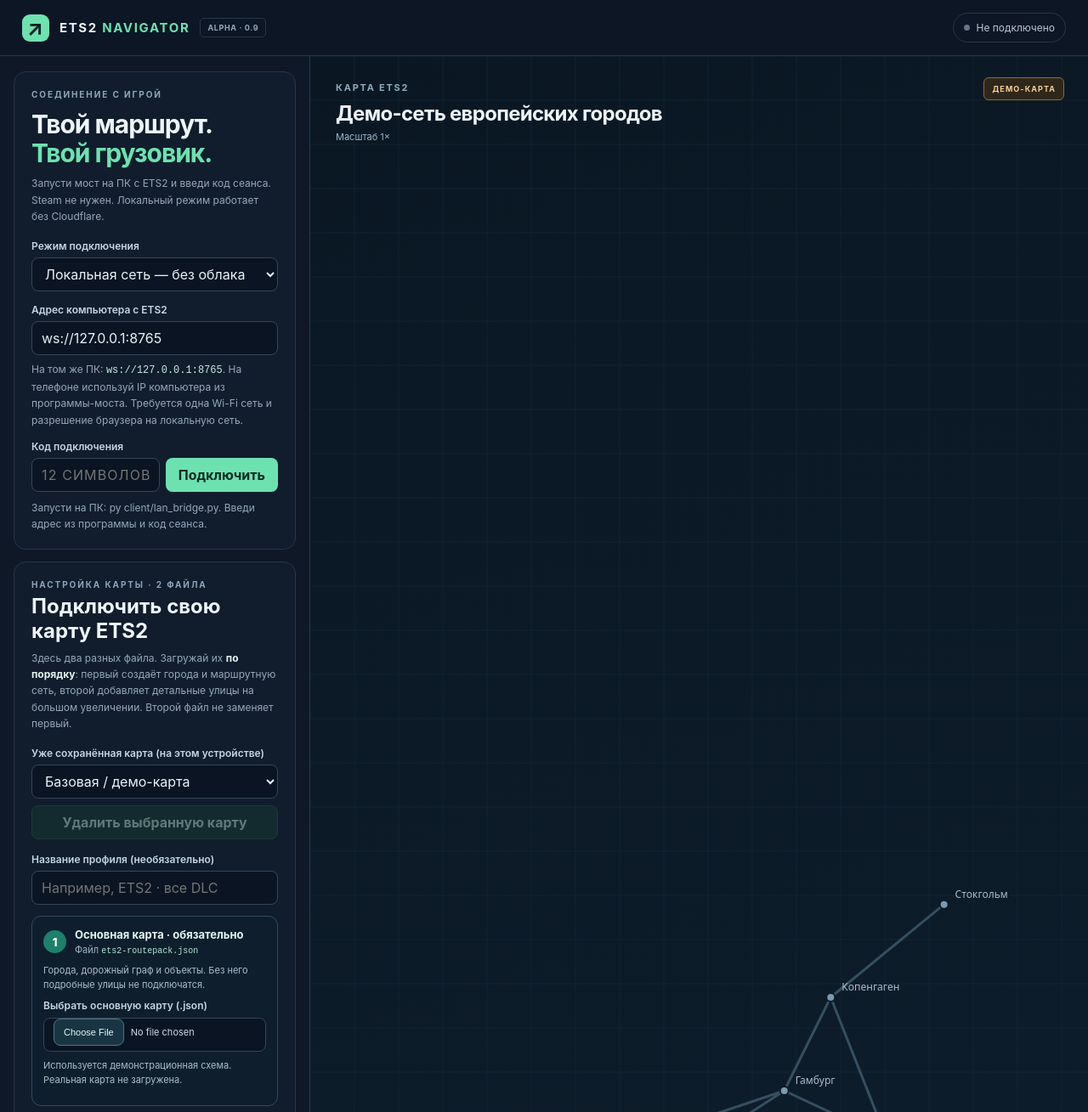
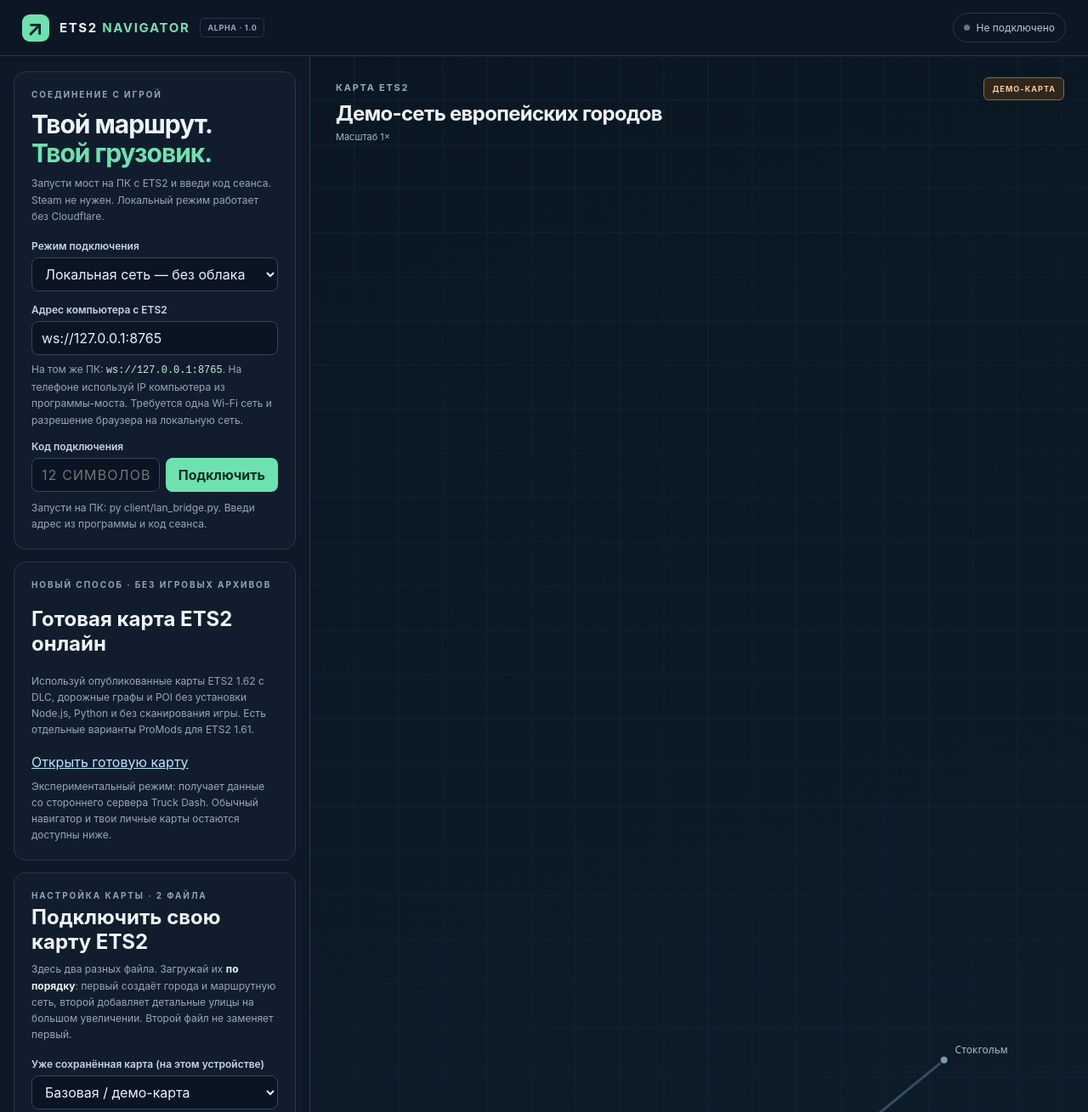
Before and after one commit to duumbling/ets_test, a plain HTML site: page site/index.html in a window 1280 px wide. Shown: the top 1309 px of the page at 85% size. Drawn offline with Linux system fonts and the light colour scheme; no server answers.

Commit message:
feat(ui): offer an all-DLC hosted-map mode without scanning installed ETS2 files

```diff
--- a/site/index.html
+++ b/site/index.html
@@ -20,7 +20,7 @@
 <body>
   <div class="app-shell">
     <header class="topbar">
-      <div class="brand"><span class="brand-symbol">↗</span><span>ETS2 <strong>NAVIGATOR</strong></span><span class="version">ALPHA · 0.9</span></div>
+      <div class="brand"><span class="brand-symbol">↗</span><span>ETS2 <strong>NAVIGATOR</strong></span><span class="version">ALPHA · 1.0</span></div>
       <div id="connectionPill" class="connection-pill"><span class="dot"></span><span id="connectionLabel">Не подключено</span></div>
     </header>
     <main class="layout">
@@ -43,6 +43,13 @@
           <div class="inline-input"><input id="sessionCode" type="text" autocomplete="off" spellcheck="false" maxlength="14" placeholder="12 символов"><button id="connectBtn" class="primary">Подключить</button></div>
           <p id="connectionHint" class="hint" aria-live="polite">Маршруты доступны без подключения. Для живых данных потребуется мост и сервер-посредник.</p>
           <details class="settings" id="relaySettings" hidden><summary>Настройки интернет-сервера</summary><label for="relayUrl">Адрес WebSocket-сервера</label><input id="relayUrl" type="url" spellcheck="false" placeholder="wss://your-worker.workers.dev"><button id="saveRelay" class="secondary small">Сохранить адрес</button></details>
+        </section>
+        <section class="panel">
+          <div class="eyebrow">НОВЫЙ СПОСОБ · БЕЗ ИГРОВЫХ АРХИВОВ</div>
+          <h2>Готовая карта ETS2 онлайн</h2>
+          <p class="muted">Используй опубликованные карты ETS2 1.62 с DLC, дорожные графы и POI без установки Node.js, Python и без сканирования игры. Есть отдельные варианты ProMods для ETS2 1.61.</p>
+          <a class="file-label online-map-link" href="online-map.html">Открыть готовую карту</a>
+          <p class="hint">Экспериментальный режим: получает данные со стороннего сервера Truck Dash. Обычный навигатор и твои личные карты остаются доступны ниже.</p>
         </section>
         <section class="panel map-import-panel">
           <div class="eyebrow">НАСТРОЙКА КАРТЫ · 2 ФАЙЛА</div>
```
